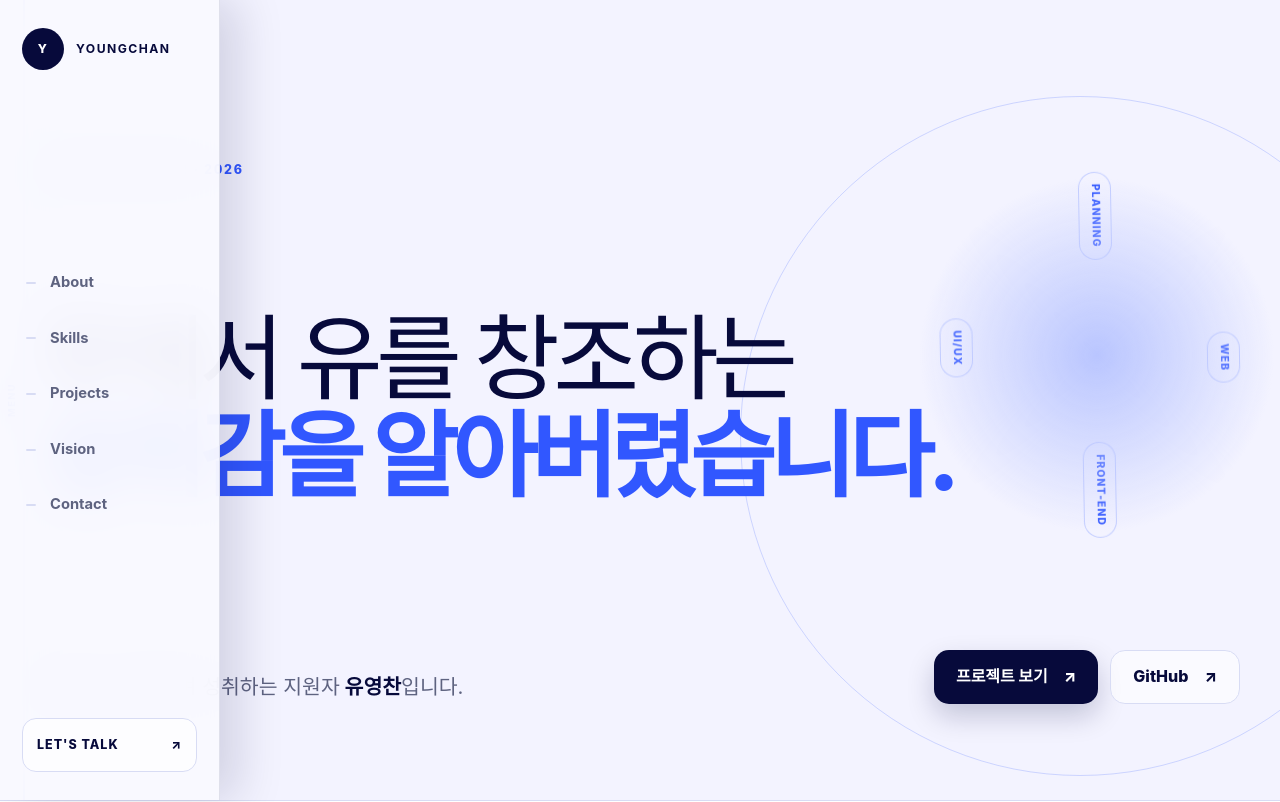
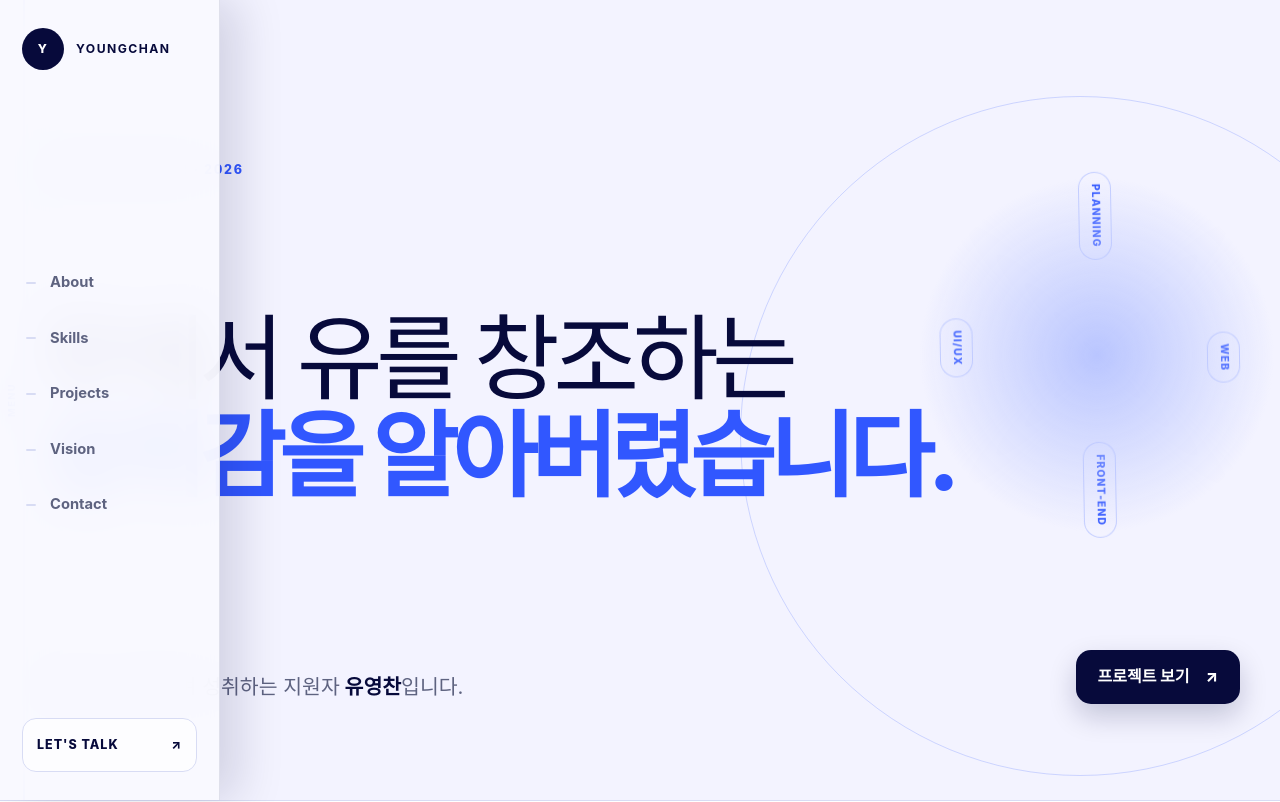
Before and after one commit to Y-youngchan/2026Y_Portfolio, a Next.js app: page / in a window 1280 px wide. Shown: the top 802 px of the page. Built offline with nearby package versions, Linux system fonts and the light colour scheme.

Commit message:
ui: remove hero GitHub button

```diff
--- a/app/page.tsx
+++ b/app/page.tsx
@@ -23,7 +23,6 @@ export default function Home() {
             <p>도전하고 경험하며 성취하는 지원자<strong> 유영찬</strong>입니다.</p>
             <div className="hero-actions">
               <a className="button button-primary" href="#projects">프로젝트 보기 <Arrow /></a>
-              <a className="button button-secondary" href={githubUrl} target="_blank" rel="noreferrer">GitHub <Arrow /></a>
             </div>
           </div>
           <div className="hero-orbit" aria-hidden="true">
```
Also changed, not shown: 1 other file (tests, documents, lock files or other folders).
